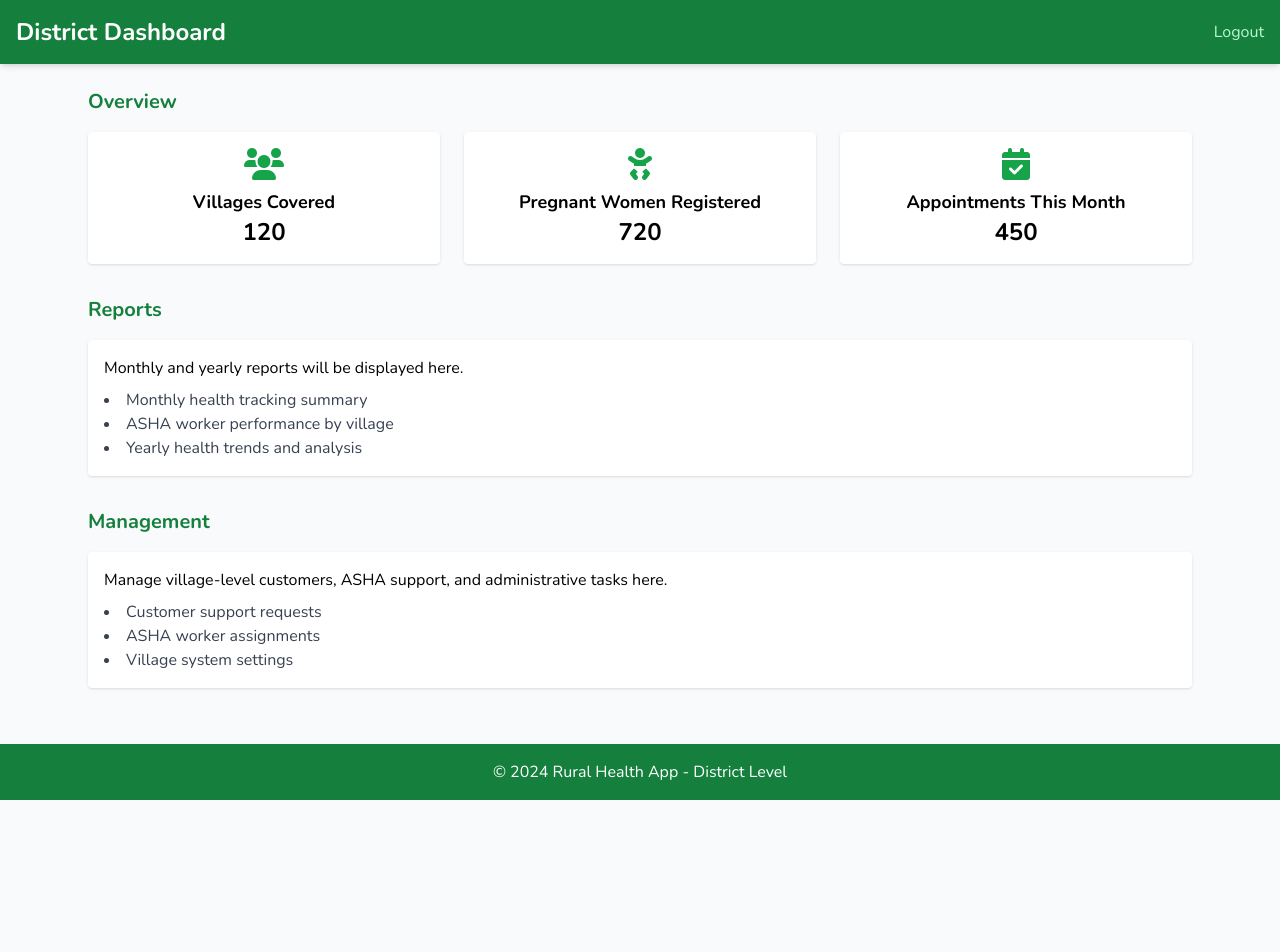
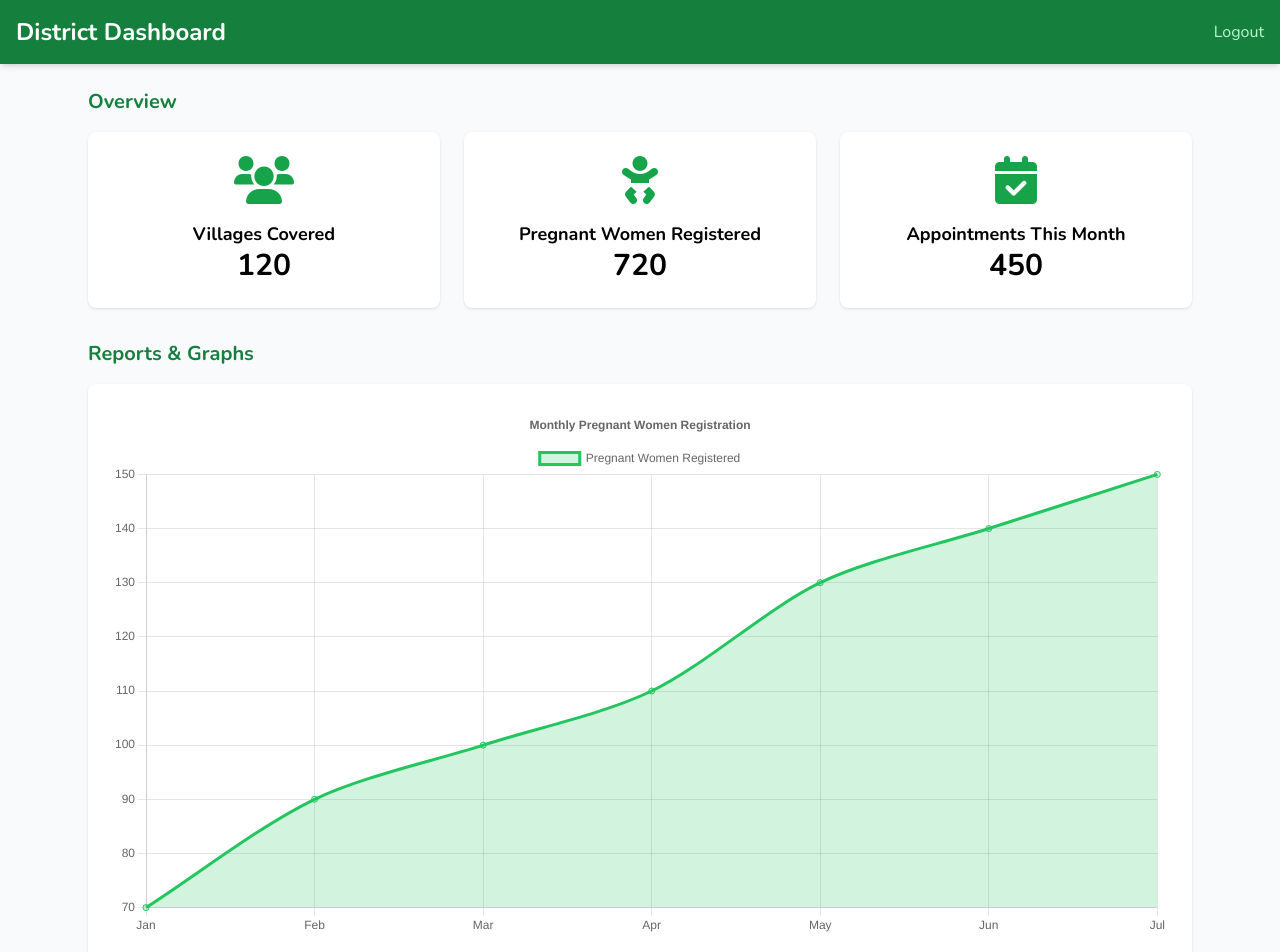
Before and after one commit to erpranjalmishra/blackboxai-1745734152604, a plain HTML site: page health-app/district-dashboard.html in a window 1280 px wide. Shown: the top 952 px of the page. Before the commit the page ends 800 px from the top, so only its background shows below. Drawn offline with nearby package versions, Linux system fonts and the light colour scheme.

Commit message:
Add health-app/district-dashboard.html 1745741671968

```diff
--- a/health-app/district-dashboard.html
+++ b/health-app/district-dashboard.html
@@ -7,6 +7,7 @@
   <link href="https://fonts.googleapis.com/css2?family=Nunito:wght@400;700&display=swap" rel="stylesheet" />
   <link rel="stylesheet" href="https://cdnjs.cloudflare.com/ajax/libs/font-awesome/6.0.0-beta3/css/all.min.css" />
   <script src="https://cdn.tailwindcss.com"></script>
+  <script src="https://cdn.jsdelivr.net/npm/chart.js"></script>
   <style>
     body {
       font-family: 'Nunito', sans-serif;
@@ -19,49 +20,60 @@
     <a href="admin-login.html" class="text-green-200 hover:text-white">Logout</a>
   </header>
 
-  <main class="flex-grow container mx-auto p-6 max-w-6xl">
-    <section class="mb-8">
+  <main class="flex-grow container mx-auto p-6 max-w-6xl space-y-8">
+    <section>
       <h2 class="text-xl font-semibold mb-4 text-green-700">Overview</h2>
       <div class="grid grid-cols-1 md:grid-cols-3 gap-6">
-        <div class="bg-white p-4 rounded shadow text-center">
-          <i class="fas fa-users fa-2x text-green-600 mb-2"></i>
+        <div class="bg-white p-6 rounded-lg shadow text-center transform hover:scale-105 transition duration-300">
+          <i class="fas fa-users fa-3x text-green-600 mb-4"></i>
           <p class="text-lg font-semibold">Villages Covered</p>
-          <p class="text-2xl font-bold">120</p>
+          <p class="text-3xl font-bold">120</p>
         </div>
-        <div class="bg-white p-4 rounded shadow text-center">
-          <i class="fas fa-baby fa-2x text-green-600 mb-2"></i>
+        <div class="bg-white p-6 rounded-lg shadow text-center transform hover:scale-105 transition duration-300">
+          <i class="fas fa-baby fa-3x text-green-600 mb-4"></i>
           <p class="text-lg font-semibold">Pregnant Women Registered</p>
-          <p class="text-2xl font-bold">720</p>
+          <p class="text-3xl font-bold">720</p>
         </div>
-        <div class="bg-white p-4 rounded shadow text-center">
-          <i class="fas fa-calendar-check fa-2x text-green-600 mb-2"></i>
+        <div class="bg-white p-6 rounded-lg shadow text-center transform hover:scale-105 transition duration-300">
+          <i class="fas fa-calendar-check fa-3x text-green-600 mb-4"></i>
           <p class="text-lg font-semibold">Appointments This Month</p>
-          <p class="text-2xl font-bold">450</p>
+          <p class="text-3xl font-bold">450</p>
         </div>
       </div>
     </section>
 
-    <section class="mb-8">
-      <h2 class="text-xl font-semibold mb-4 text-green-700">Reports</h2>
-      <div class="bg-white p-4 rounded shadow">
-        <p>Monthly and yearly reports will be displayed here.</p>
-        <ul class="list-disc list-inside mt-2 text-gray-700">
-          <li>Monthly health tracking summary</li>
-          <li>ASHA worker performance by village</li>
-          <li>Yearly health trends and analysis</li>
-        </ul>
+    <section>
+      <h2 class="text-xl font-semibold mb-4 text-green-700">Reports & Graphs</h2>
+      <div class="bg-white p-6 rounded-lg shadow space-y-6">
+        <canvas id="lineChart" class="w-full h-64"></canvas>
+        <canvas id="barChart" class="w-full h-64"></canvas>
+        <canvas id="pieChart" class="w-full h-64"></canvas>
       </div>
     </section>
 
     <section>
       <h2 class="text-xl font-semibold mb-4 text-green-700">Management</h2>
-      <div class="bg-white p-4 rounded shadow">
-        <p>Manage village-level customers, ASHA support, and administrative tasks here.</p>
-        <ul class="list-disc list-inside mt-2 text-gray-700">
-          <li>Customer support requests</li>
-          <li>ASHA worker assignments</li>
-          <li>Village system settings</li>
-        </ul>
+      <div class="bg-white p-6 rounded-lg shadow space-y-4">
+        <div>
+          <h3 class="text-lg font-semibold mb-2">Customer Support Requests</h3>
+          <ul class="list-disc list-inside text-gray-700">
+            <li>Request #1234: Follow-up call needed</li>
+            <li>Request #1235: Appointment reschedule</li>
+            <li>Request #1236: Health data update</li>
+          </ul>
+        </div>
+        <div>
+          <h3 class="text-lg font-semibold mb-2">ASHA Worker Assignments</h3>
+          <ul class="list-disc list-inside text-gray-700">
+            <li>ASHA Worker #001: Village A</li>
+            <li>ASHA Worker #002: Village B</li>
+            <li>ASHA Worker #003: Village C</li>
+          </ul>
+        </div>
+        <div>
+          <h3 class="text-lg font-semibold mb-2">Village System Settings</h3>
+          <p class="text-gray-700">Manage village-wide settings and configurations here.</p>
+        </div>
       </div>
     </section>
   </main>
@@ -69,5 +81,78 @@
   <footer class="bg-green-700 text-white p-4 text-center">
     &copy; 2024 Rural Health App - District Level
   </footer>
+
+  <script>
+    const lineCtx = document.getElementById('lineChart').getContext('2d');
+    const barCtx = document.getElementById('barChart').getContext('2d');
+    const pieCtx = document.getElementById('pieChart').getContext('2d');
+
+    const lineChart = new Chart(lineCtx, {
+      type: 'line',
+      data: {
+        labels: ['Jan', 'Feb', 'Mar', 'Apr', 'May', 'Jun', 'Jul'],
+        datasets: [{
+          label: 'Pregnant Women Registered',
+          data: [70, 90, 100, 110, 130, 140, 150],
+          borderColor: 'rgba(34,197,94,1)',
+          backgroundColor: 'rgba(34,197,94,0.2)',
+          fill: true,
+          tension: 0.3
+        }]
+      },
+      options: {
+        responsive: true,
+        plugins: {
+          legend: { position: 'top' },
+          title: { display: true, text: 'Monthly Pregnant Women Registration' }
+        }
+      }
+    });
+
+    const barChart = new Chart(barCtx, {
+      type: 'bar',
+      data: {
+        labels: ['Village A', 'Village B', 'Village C', 'Village D', 'Village E'],
+        datasets: [{
+          label: 'ASHA Worker Visits',
+          data: [30, 40, 35, 50, 45],
+          backgroundColor: 'rgba(34,197,94,0.7)'
+        }]
+      },
+      options: {
+        responsive: true,
+        plugins: {
+          legend: { display: false },
+          title: { display: true, text: 'ASHA Worker Visits by Village' }
+        },
+        scales: {
+          y: { beginAtZero: true }
+        }
+      }
+    });
+
+    const pieChart = new Chart(pieCtx, {
+      type: 'pie',
+      data: {
+        labels: ['Completed', 'Pending', 'Missed'],
+        datasets: [{
+          label: 'Appointments Status',
+          data: [60, 20, 5],
+          backgroundColor: [
+            'rgba(34,197,94,0.7)',
+            'rgba(251,191,36,0.7)',
+            'rgba(239,68,68,0.7)'
+          ]
+        }]
+      },
+      options: {
+        responsive: true,
+        plugins: {
+          legend: { position: 'right' },
+          title: { display: true, text: 'Appointment Status Distribution' }
+        }
+      }
+    });
+  </script>
 </body>
 </html>
```
